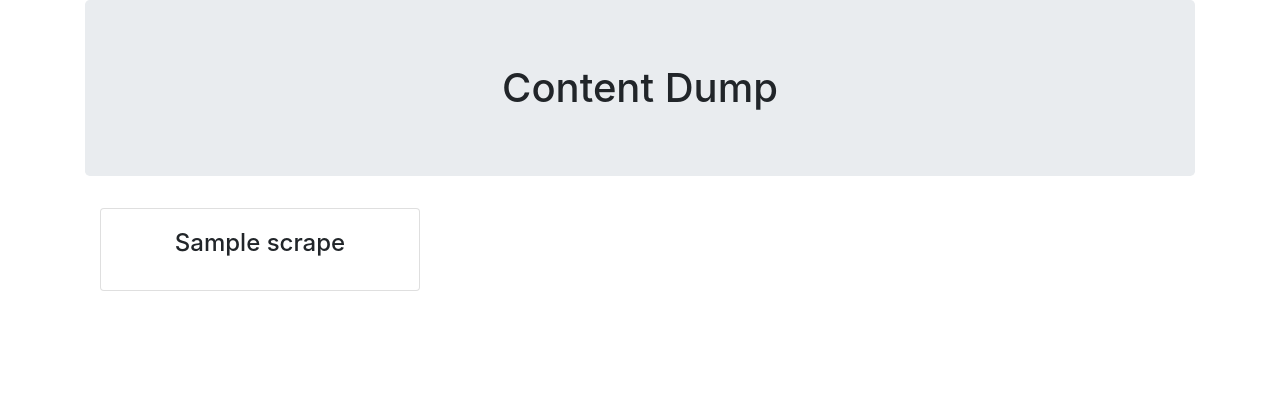
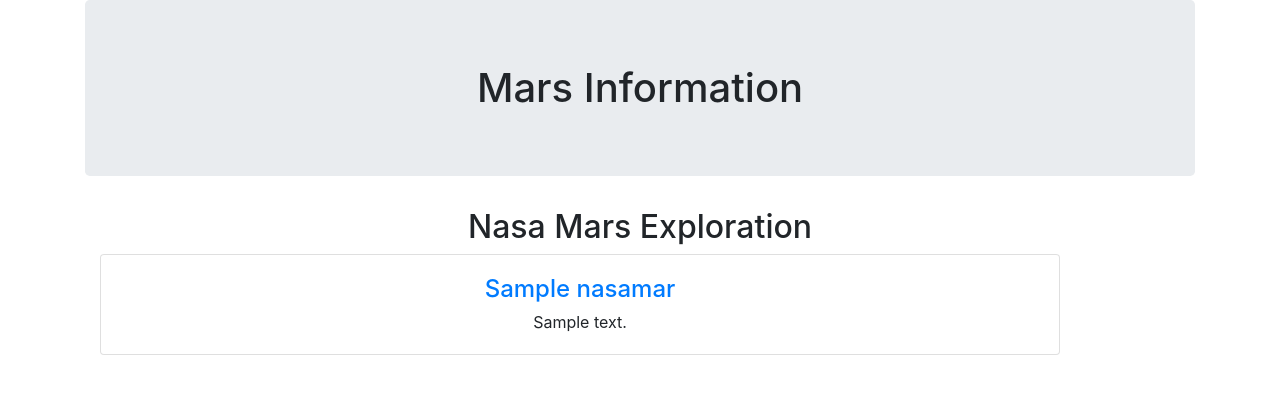
Before and after one commit to bakerv/web-scraping-ETL, a Flask app: page / in a window 1280 px wide. Shown: the top 394 px of the page. Run offline with Flask 2, Linux system fonts and the light colour scheme; a database or web service that is not in the repository returns one stand-in record (values such as "Sample title"); some libraries are stand-ins or nearby versions.

Commit message:
html format improved for nasa mars exploration news

```diff
--- a/Missions_to_Mars/app.py
+++ b/Missions_to_Mars/app.py
@@ -8,16 +8,19 @@ app = Flask(__name__)
 conn = 'mongodb://localhost:27017/'
 client= pymongo.MongoClient(conn)
 scrape_collection = client.mission_to_mars.scrape
+nasamars_collection = client.mission_to_mars.nasamars
+jplimages_collection = client.mission_to_mars.jplimages
+spacefacts_collection = client.mission_to_mars.spacefacts
+usgsimages_collection = client.mission_to_mars.usgsimages
 
 @app.route("/")
 def index():
-    scrape_collection = client.mission_to_mars.scrape
-    return render_template("index.html", list = scrape_collection.find())
+    return render_template("index.html", nasanews = nasamars_collection.find(), usgsimages = usgsimages_collection.find())
 
 @app.route("/scrape")
 def scrape():
     scrape_mars.scrape(scrape_collection)
-    return([x for x in scrape_collection.find()])
+    return([x for x in scrape_collection.find('Nasa_Mars_Exploration_Aticles')])
 
 
 if __name__ == "__main__":
--- a/Missions_to_Mars/templates/index.html
+++ b/Missions_to_Mars/templates/index.html
@@ -12,14 +12,16 @@
     </head>
     <body>
         <div class="container text-center">
-            <h1 class="jumbotron">Content Dump</h1>
+            <h1 class="jumbotron">Mars Information</h1>
             <div>
+                <h2>Nasa Mars Exploration</h2>
 
-                {% for item in list%}
-                <div class="col-lg-4">
-                    <div class="card" style="width: 20rem;">
+                {% for item in nasanews%}
+                <div class="col-lg-8">
+                    <div class="card" style="width: 60rem;">
                         <div class="card-body">
-                          <h4 class="card-title">{{ item}}</h4>
+                          <h4 class="card-title"><a href="{{'https://mars.nasa.gov' ~ item.url ~ ''}}">{{ item.title}}</a></h4>
+                          <h6 class="card-subtitle mb-2 text-muted"></h6>{{ item.summary }}</h6>
                         </div>
                       </div>
                   </div>
```
